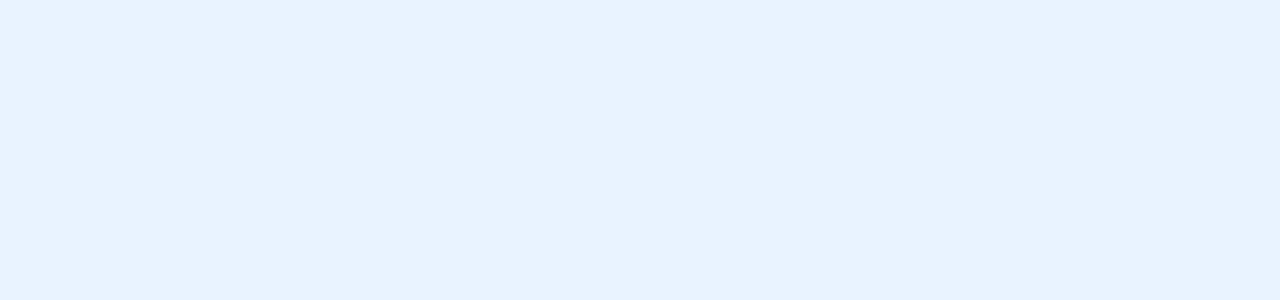
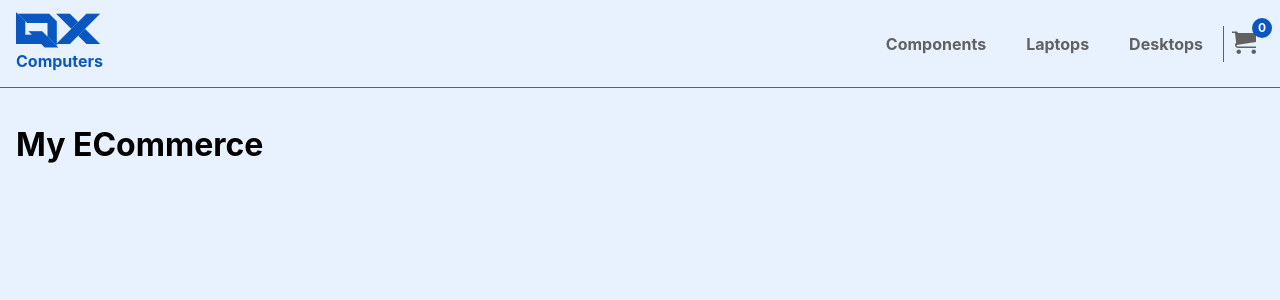
Before and after one commit to matt-314/QXComputer-Project, a React (Create React App) app: page / in a window 1280 px wide. Shown: the top 300 px of the page. Built offline with nearby package versions, Linux system fonts and the light colour scheme.

Commit message:
feat: dummy main content

```diff
--- a/src/App.jsx
+++ b/src/App.jsx
@@ -1,8 +1,20 @@
 import React from 'react';
+
+import Main from './components/Main/Main';
+import Navbar from './components/Navbar/Navbar';
+
+import styles from './App.module.css';
 
 function App() {
   return (
-    <div />
+    <>
+      <header className={`${styles.contentPadding} ${styles.header}`}>
+        <Navbar />
+      </header>
+      <main className={styles.contentPadding}>
+        <Main />
+      </main>
+    </>
   );
 }
 
--- /dev/null
+++ b/src/App.module.css
@@ -0,0 +1,7 @@
+.header {
+  border-bottom: 1px solid var(--neutral700);
+}
+
+.contentPadding {
+  padding: 1rem;
+}
--- /dev/null
+++ b/src/components/Main/Main.jsx
@@ -0,0 +1,11 @@
+import React from 'react';
+
+function Main() {
+  return (
+    <div>
+      <h1>My ECommerce</h1>
+    </div>
+  );
+}
+
+export default Main;
```
